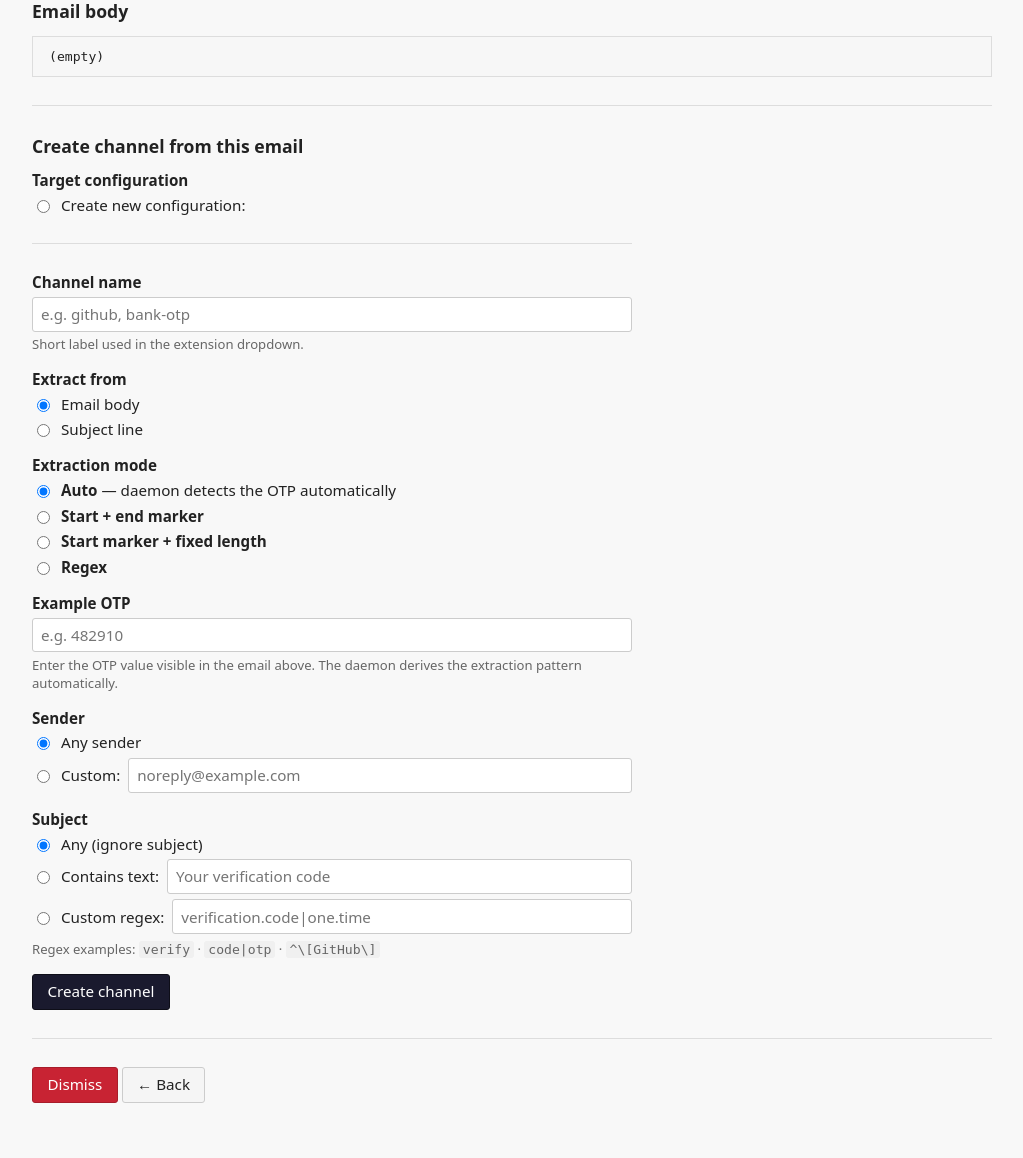
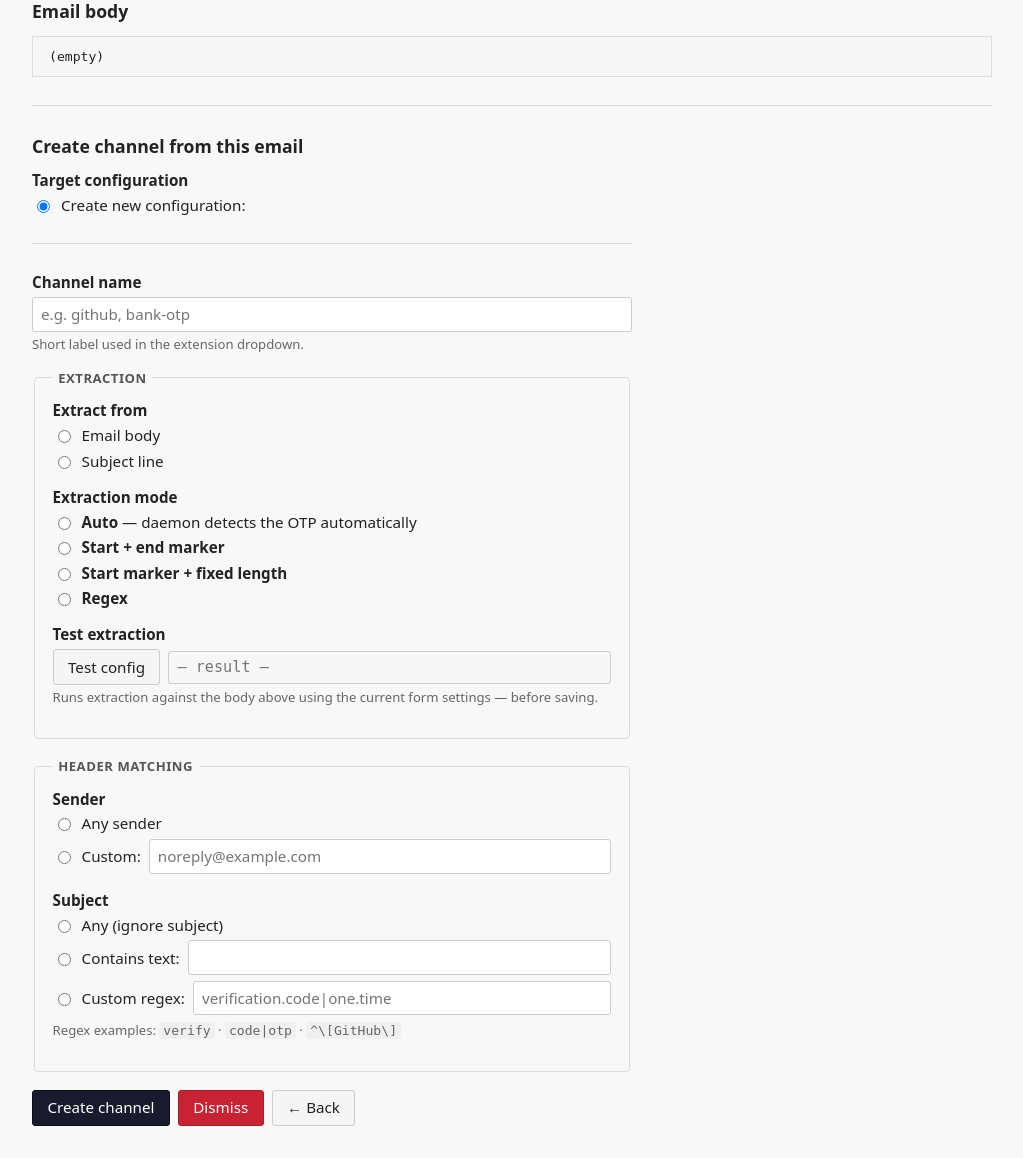
Before and after one commit to fatihgey/noncey.daemon, a Flask app: template templates/admin/unmatched_detail.html in a window 1280 px wide. Shown: the part 215-1373 px from the top of the page, without its empty margins (128-1151 px from the left). Before the commit the page ends 1318 px from the top, so only its background shows below. Run offline with Flask 3, Linux system fonts and the light colour scheme; the template is opened without the code that fills it, so the values that code supplies are empty.

Commit message:
feat(unmatched): channel form improvements (change #24)
- Default channel name pre-filled: SMS / SMS #2 / Email / Email #2 etc.
  based on count of existing providers of that type for the user
- Group extraction fields under an "Extraction" fieldset
- Add "Test extraction" pre-flight: Test config button + read-only result
  field; POSTs current form state to new /test-extract endpoint and shows
  extracted nonce (or error) without saving anything
- Group sender/subject/SMS matching fields under "Header Matching" fieldset
- Move Create channel / Dismiss / Back into a single flex button row
- Sticky form state on errors: all inputs repopulate from submitted values
  via fd=request.form passed to every error render; no data loss on retry
- Add /unmatched/<id>/test-extract AJAX endpoint reusing existing
  extract_nonce + _derive_auto_markers logic

Co-Authored-By: Claude Sonnet 4.6 <noreply@anthropic.com>

```diff
--- a/templates/admin/unmatched_detail.html
+++ b/templates/admin/unmatched_detail.html
@@ -2,7 +2,10 @@
 {% block title %}noncey — unmatched {{ 'SMS' if row.channel_type == 'sms' else 'email' }} #{{ row.id }}{% endblock %}
 {% block content %}
 
-{% set is_sms = (row.channel_type == 'sms') %}
+{% set is_sms      = (row.channel_type == 'sms') %}
+{% set sel_config  = fd.get('config_choice', '') %}
+{% set sel_mode    = fd.get('extract_mode',  'auto') %}
+{% set sel_source  = fd.get('extract_source','body') %}
 
 <h1>
   Unmatched {% if is_sms %}<span class="badge badge-sms">SMS</span>{% else %}<span class="badge badge-email">EMAIL</span>{% endif %}
@@ -28,7 +31,7 @@
 
 <h2>Create channel from this {{ 'SMS' if is_sms else 'email' }}</h2>
 
-<form method="post" style="max-width:600px;">
+<form id="channel-form" method="post" style="max-width:600px;">
   <input type="hidden" name="action" value="promote">
   <input type="hidden" name="channel_type" value="{{ row.channel_type }}">
 
@@ -39,38 +42,48 @@
     {% for c in user_configs %}
     <label style="font-weight:normal;display:flex;align-items:center;gap:.5rem;margin-bottom:.3rem;">
       <input type="radio" name="config_choice" value="{{ c.id }}"
-             {{ 'checked' if loop.first }}>
+             {{ 'checked' if sel_config == (c.id|string) or (not sel_config and loop.first) }}>
       {{ c.name }}{% if c.version != '-1' %} <span style="color:#888;">{{ c.version }}</span>{% endif %}
     </label>
     {% endfor %}
     {% endif %}
     <label style="font-weight:normal;display:flex;align-items:center;gap:.5rem;margin-bottom:.3rem;">
-      <input type="radio" name="config_choice" value="new" id="config-new-radio">
+      <input type="radio" name="config_choice" value="new" id="config-new-radio"
+             {{ 'checked' if sel_config == 'new' or (not sel_config and not user_configs) }}>
       Create new configuration:
     </label>
-    <div id="new-config-fields" style="display:none;margin-left:1.5rem;margin-top:.35rem;">
+    <div id="new-config-fields" style="{{ '' if sel_config == 'new' else 'display:none;' }}margin-left:1.5rem;margin-top:.35rem;">
       <input type="text" name="new_config_name" placeholder="Configuration name"
+             value="{{ fd.get('new_config_name', '') }}"
              autocomplete="off"
              onfocus="document.getElementById('config-new-radio').checked=true">
     </div>
   </div>
   <hr>
 
+  {# ── Channel name ── #}
   <div class="field">
     <label for="tag">Channel name</label>
     <input type="text" id="tag" name="tag" required autocomplete="off" spellcheck="false"
+           value="{{ fd.get('tag', default_tag) }}"
            placeholder="e.g. github, bank-otp">
     <p class="hint">Short label used in the extension dropdown.</p>
   </div>
+
+  {# ── Extraction group ── #}
+  <fieldset class="form-group">
+    <legend>Extraction</legend>
 
     {% if not is_sms %}
     <div class="field">
       <label>Extract from</label>
       <label style="font-weight:normal;display:flex;align-items:center;gap:.5rem;margin-bottom:.35rem;">
-      <input type="radio" name="extract_source" value="body" checked> Email body
+        <input type="radio" name="extract_source" value="body"
+               {{ 'checked' if sel_source == 'body' }}> Email body
       </label>
       <label style="font-weight:normal;display:flex;align-items:center;gap:.5rem;">
-      <input type="radio" name="extract_source" value="subject"> Subject line
+        <input type="radio" name="extract_source" value="subject"
+               {{ 'checked' if sel_source == 'subject' }}> Subject line
       </label>
     </div>
     {% else %}
@@ -80,19 +93,23 @@
     <div class="field">
       <label>Extraction mode</label>
       <label style="font-weight:normal;display:flex;align-items:center;gap:.5rem;margin-bottom:.35rem;">
-      <input type="radio" name="extract_mode" value="auto" checked>
+        <input type="radio" name="extract_mode" value="auto"
+               {{ 'checked' if sel_mode == 'auto' }}>
         <span><strong>Auto</strong> — daemon detects the OTP automatically</span>
       </label>
       <label style="font-weight:normal;display:flex;align-items:center;gap:.5rem;margin-bottom:.35rem;">
-      <input type="radio" name="extract_mode" value="markers">
+        <input type="radio" name="extract_mode" value="markers"
+               {{ 'checked' if sel_mode == 'markers' }}>
         <strong>Start + end marker</strong>
       </label>
       <label style="font-weight:normal;display:flex;align-items:center;gap:.5rem;margin-bottom:.35rem;">
-      <input type="radio" name="extract_mode" value="start_length">
+        <input type="radio" name="extract_mode" value="start_length"
+               {{ 'checked' if sel_mode == 'start_length' }}>
         <strong>Start marker + fixed length</strong>
       </label>
       <label style="font-weight:normal;display:flex;align-items:center;gap:.5rem;">
-      <input type="radio" name="extract_mode" value="regex">
+        <input type="radio" name="extract_mode" value="regex"
+               {{ 'checked' if sel_mode == 'regex' }}>
         <strong>Regex</strong>
       </label>
     </div>
@@ -100,7 +117,8 @@
     <div id="auto-field" class="field" style="display:none;">
       <label for="example_otp">Example OTP</label>
       <input type="text" id="example_otp" name="example_otp"
-           autocomplete="off" spellcheck="false" placeholder="e.g. 482910">
+             autocomplete="off" spellcheck="false" placeholder="e.g. 482910"
+             value="{{ fd.get('example_otp', '') }}">
       <p class="hint">
         Enter the OTP value visible in the {{ 'SMS' if is_sms else 'email' }} above.
         The daemon derives the extraction pattern automatically.
@@ -116,26 +134,31 @@
       </div>
       <label for="nonce_start_marker">Start marker</label>
       <input type="text" id="nonce_start_marker" name="nonce_start_marker"
-           autocomplete="off" spellcheck="false">
+             autocomplete="off" spellcheck="false"
+             value="{{ fd.get('nonce_start_marker', '') }}">
       <p class="hint">Text immediately before the OTP in the source text.</p>
     </div>
 
     <div id="end-field" class="field" style="display:none;">
       <label for="nonce_end_marker">End marker <small>(optional)</small></label>
       <input type="text" id="nonce_end_marker" name="nonce_end_marker"
-           autocomplete="off" spellcheck="false">
+             autocomplete="off" spellcheck="false"
+             value="{{ fd.get('nonce_end_marker', '') }}">
       <p class="hint">Text immediately after the OTP. Leave blank to read to end of line.</p>
     </div>
 
     <div id="length-field" class="field" style="display:none;">
       <label for="nonce_length">OTP length <small>(characters)</small></label>
-    <input type="number" id="nonce_length" name="nonce_length" min="1" max="20" style="width:6rem;">
+      <input type="number" id="nonce_length" name="nonce_length" min="1" max="20"
+             style="width:6rem;"
+             value="{{ fd.get('nonce_length', '') }}">
     </div>
 
     <div id="regex-field" class="field" style="display:none;">
       <label for="nonce_regex">Regex pattern</label>
       <input type="text" id="nonce_regex" name="nonce_regex_pattern"
-           autocomplete="off" spellcheck="false" style="font-family:monospace;">
+             autocomplete="off" spellcheck="false" style="font-family:monospace;"
+             value="{{ fd.get('nonce_regex_pattern', '') }}">
       <p class="hint">
         Applied <strong>line by line</strong> — <code>\n</code> never appears in the input.<br>
         Use a <strong>capturing group</strong> <code>( )</code> to mark the nonce within the match.
@@ -146,96 +169,136 @@
       </p>
     </div>
 
+    {# ── Test Extraction ── #}
+    <div class="field" style="margin-top:.25rem;">
+      <label>Test extraction</label>
+      <div style="display:flex;gap:.5rem;align-items:center;">
+        <button type="button" id="test-btn" class="btn" onclick="runTestExtraction()">Test config</button>
+        <input type="text" id="test-result" readonly placeholder="— result —"
+               style="flex:1;background:#f7f7f7;cursor:default;font-family:monospace;color:#155724;">
+      </div>
+      <p class="hint">Runs extraction against the body above using the current form settings — before saving.</p>
+    </div>
+  </fieldset>
+
+  {# ── Header Matching group ── #}
+  <fieldset class="form-group">
+    <legend>Header Matching</legend>
+
     {% if is_sms %}
-  {# ── SMS: top-level match_by radio → phone section OR body section ── #}
+    {# SMS: match_by radio → phone section OR body section #}
+    {% set sel_match_by = fd.get('match_by', 'phone') %}
     <input type="hidden" name="sender_mode" id="ud-sender-mode-val"
-         value="{{ 'sample' if row.sender else 'custom' }}">
+           value="{{ fd.get('sender_mode', 'sample' if row.sender else 'custom') }}">
 
     <div class="field">
       <label>Match by</label>
       <label style="font-weight:normal;display:flex;align-items:center;gap:.5rem;margin-bottom:.35rem;">
-      <input type="radio" name="match_by" value="phone" id="ud-match-phone" checked
+        <input type="radio" name="match_by" value="phone" id="ud-match-phone"
+               {{ 'checked' if sel_match_by == 'phone' }}
                onchange="udSmsMatchChanged()">
         Sender phone
       </label>
       <label style="font-weight:normal;display:flex;align-items:center;gap:.5rem;">
         <input type="radio" name="match_by" value="body" id="ud-match-body"
+               {{ 'checked' if sel_match_by == 'body' }}
                onchange="udSmsMatchChanged()">
         Body pattern
       </label>
     </div>
 
-  {# ── Phone sub-section ── #}
+    {# Phone sub-section #}
+    {% set sel_phone_sub = fd.get('phone_sub', 'sample') %}
     <div id="ud-phone-section" class="field" style="margin-left:1.5rem;">
       {% if row.sender %}
       <label style="font-weight:normal;display:flex;align-items:center;gap:.5rem;margin-bottom:.35rem;">
-      <input type="radio" name="phone_sub" value="sample" checked
+        <input type="radio" name="phone_sub" value="sample"
+               {{ 'checked' if sel_phone_sub == 'sample' or not fd.get('phone_sub') }}
                onchange="document.getElementById('ud-sender-mode-val').value='sample'">
         Use sender from this SMS — <code>{{ row.sender }}</code>
       </label>
       <label style="font-weight:normal;display:flex;align-items:center;gap:.5rem;">
         <input type="radio" name="phone_sub" value="custom" id="ud-phone-sub-custom"
+               {{ 'checked' if sel_phone_sub == 'custom' }}
                onchange="document.getElementById('ud-sender-mode-val').value='custom'">
         Custom:
         <input type="text" name="sender_custom" placeholder="+491234567890"
                autocomplete="off" spellcheck="false" style="width:auto;flex:1;"
+               value="{{ fd.get('sender_custom', '') }}"
                onfocus="document.getElementById('ud-phone-sub-custom').checked=true;
                         document.getElementById('ud-sender-mode-val').value='custom'">
       </label>
       {% else %}
       <input type="text" name="sender_custom" placeholder="+491234567890"
-           autocomplete="off" spellcheck="false" style="max-width:20rem;">
+             autocomplete="off" spellcheck="false" style="max-width:20rem;"
+             value="{{ fd.get('sender_custom', '') }}">
       {% endif %}
     </div>
 
-  {# ── Body sub-section ── #}
+    {# Body sub-section #}
+    {% set sel_body_mode = fd.get('body_mode', 'any') %}
     <div id="ud-body-section" class="field" style="display:none;margin-left:1.5rem;">
       <label style="font-weight:normal;display:flex;align-items:center;gap:.5rem;margin-bottom:.35rem;">
-      <input type="radio" name="body_mode" value="any" checked>
+        <input type="radio" name="body_mode" value="any"
+               {{ 'checked' if sel_body_mode == 'any' or not fd.get('body_mode') }}>
         Any body
       </label>
       <label style="font-weight:normal;display:flex;align-items:center;gap:.5rem;margin-bottom:.35rem;">
-      <input type="radio" name="body_mode" value="starts_with" id="body-starts-radio">
+        <input type="radio" name="body_mode" value="starts_with" id="body-starts-radio"
+               {{ 'checked' if sel_body_mode == 'starts_with' }}>
         Begins with:
         <input type="text" name="body_text" id="body-text-input"
                placeholder="Your OTP is" autocomplete="off" spellcheck="false"
-             style="width:auto;flex:1;" onfocus="document.getElementById('body-starts-radio').checked=true">
+               style="width:auto;flex:1;"
+               value="{{ fd.get('body_text', '') }}"
+               onfocus="document.getElementById('body-starts-radio').checked=true">
       </label>
       <label style="font-weight:normal;display:flex;align-items:center;gap:.5rem;">
-      <input type="radio" name="body_mode" value="regex" id="body-regex-radio">
+        <input type="radio" name="body_mode" value="regex" id="body-regex-radio"
+               {{ 'checked' if sel_body_mode == 'regex' }}>
         Regex:
         <input type="text" name="body_regex" id="body-regex-input"
                placeholder="^Your\s+OTP" autocomplete="off" spellcheck="false"
                style="width:auto;flex:1;font-family:monospace;"
+               value="{{ fd.get('body_regex', '') }}"
                onfocus="document.getElementById('body-regex-radio').checked=true">
       </label>
     </div>
 
     {% else %}
-  {# ── Email: sender + subject ── #}
+    {# Email: sender + subject #}
+    {% set sel_sender_default = 'sample' if row.sender else ('fwd' if row.fwd_sender else 'any') %}
+    {% set sel_sender  = fd.get('sender_mode', sel_sender_default) %}
+    {% set sel_subject = fd.get('subject_mode', 'any') %}
+
     <div class="field">
       <label>Sender</label>
       {% if row.sender %}
       <label style="font-weight:normal;display:flex;align-items:center;gap:.5rem;margin-bottom:.35rem;">
-      <input type="radio" name="sender_mode" value="sample" checked>
+        <input type="radio" name="sender_mode" value="sample"
+               {{ 'checked' if sel_sender == 'sample' }}>
         {% if row.fwd_sender %}Outer sender (forwarder){% else %}Origin{% endif %} — <code>{{ row.sender }}</code>
       </label>
       {% endif %}
       {% if row.fwd_sender %}
       <label style="font-weight:normal;display:flex;align-items:center;gap:.5rem;margin-bottom:.35rem;">
-      <input type="radio" name="sender_mode" value="fwd" {{ 'checked' if not row.sender }}>
+        <input type="radio" name="sender_mode" value="fwd"
+               {{ 'checked' if sel_sender == 'fwd' }}>
         Origin of forwarded email — <code>{{ row.fwd_sender }}</code>
       </label>
       {% endif %}
       <label style="font-weight:normal;display:flex;align-items:center;gap:.5rem;margin-bottom:.35rem;">
-      <input type="radio" name="sender_mode" value="any" {{ 'checked' if not row.sender and not row.fwd_sender }}>
+        <input type="radio" name="sender_mode" value="any"
+               {{ 'checked' if sel_sender == 'any' }}>
         Any sender
       </label>
       <label style="font-weight:normal;display:flex;align-items:center;gap:.5rem;margin-bottom:.35rem;">
-      <input type="radio" name="sender_mode" value="custom" id="sender-custom-radio">
+        <input type="radio" name="sender_mode" value="custom" id="sender-custom-radio"
+               {{ 'checked' if sel_sender == 'custom' }}>
         Custom:
         <input type="text" name="sender_custom" placeholder="noreply@example.com"
                autocomplete="off" spellcheck="false" style="width:auto;flex:1;"
+               value="{{ fd.get('sender_custom', '') }}"
                onfocus="document.getElementById('sender-custom-radio').checked=true">
       </label>
     </div>
@@ -243,53 +306,67 @@
     <div class="field">
       <label>Subject</label>
       <label style="font-weight:normal;display:flex;align-items:center;gap:.5rem;margin-bottom:.35rem;">
-      <input type="radio" name="subject_mode" value="any" checked>
+        <input type="radio" name="subject_mode" value="any"
+               {{ 'checked' if sel_subject == 'any' }}>
         Any (ignore subject)
       </label>
-    {% if row.subject %}
       <label style="font-weight:normal;display:flex;align-items:center;gap:.5rem;margin-bottom:.35rem;">
-      <input type="radio" name="subject_mode" value="contains" id="subject-contains-radio">
+        <input type="radio" name="subject_mode" value="contains" id="subject-contains-radio"
+               {{ 'checked' if sel_subject == 'contains' }}>
         Contains text:
-      <input type="text" name="subject_text" value="{{ row.subject }}"
+        <input type="text" name="subject_text"
+               value="{{ fd.get('subject_text', row.subject or '') }}"
                autocomplete="off" spellcheck="false" style="width:auto;flex:1;"
                onfocus="document.getElementById('subject-contains-radio').checked=true">
       </label>
-    {% else %}
       <label style="font-weight:normal;display:flex;align-items:center;gap:.5rem;margin-bottom:.35rem;">
-      <input type="radio" name="subject_mode" value="contains" id="subject-contains-radio">
-      Contains text:
-      <input type="text" name="subject_text" placeholder="Your verification code"
-             autocomplete="off" spellcheck="false" style="width:auto;flex:1;"
-             onfocus="document.getElementById('subject-contains-radio').checked=true">
-    </label>
-    {% endif %}
-    <label style="font-weight:normal;display:flex;align-items:center;gap:.5rem;margin-bottom:.35rem;">
-      <input type="radio" name="subject_mode" value="regex" id="subject-regex-radio">
+        <input type="radio" name="subject_mode" value="regex" id="subject-regex-radio"
+               {{ 'checked' if sel_subject == 'regex' }}>
         Custom regex:
         <input type="text" name="subject_regex" placeholder="verification.code|one.time"
                autocomplete="off" spellcheck="false" style="width:auto;flex:1;"
+               value="{{ fd.get('subject_regex', '') }}"
                onfocus="document.getElementById('subject-regex-radio').checked=true">
       </label>
       <p class="hint">Regex examples: <code>verify</code> · <code>code|otp</code> · <code>^\[GitHub\]</code></p>
     </div>
     {% endif %}
 
+  </fieldset>
+
+  {# ── Action row: Create channel · Dismiss · Back ── #}
+  <div style="display:flex;gap:.5rem;flex-wrap:wrap;margin-top:.5rem;">
     <input class="btn btn-primary" type="submit" value="Create channel">
+    <button class="btn btn-danger" type="submit" form="dismiss-form"
+            onclick="return confirm('Dismiss this item without creating a channel?')">Dismiss</button>
+    <a class="btn" href="{{ url_for('admin.unmatched_list') }}">← Back</a>
+  </div>
 </form>
 
-<hr>
-
-<form method="post" action="{{ url_for('admin.unmatched_dismiss', email_id=row.id) }}">
-  <button class="btn btn-danger" type="submit"
-          onclick="return confirm('Dismiss this item without creating a channel?')">Dismiss</button>
-  <a class="btn" href="{{ url_for('admin.unmatched_list') }}">← Back</a>
-</form>
+{# Hidden dismiss form — target of the Dismiss button via HTML form= attribute #}
+<form id="dismiss-form" method="post"
+      action="{{ url_for('admin.unmatched_dismiss', email_id=row.id) }}"></form>
 
 <style>
 .badge { display:inline-block; padding:.15rem .4rem; border-radius:3px;
          font-size:.72rem; font-weight:700; letter-spacing:.03em; }
 .badge-sms   { background:#e8f4fd; color:#0066cc; border:1px solid #b8d4f0; }
 .badge-email { background:#f0f0f0; color:#555;    border:1px solid #ccc; }
+
+fieldset.form-group {
+  border: 1px solid #ddd;
+  border-radius: 4px;
+  padding: .85rem 1.1rem 1rem;
+  margin-bottom: 1.1rem;
+}
+fieldset.form-group > legend {
+  font-weight: 600;
+  font-size: .82rem;
+  padding: 0 .35rem;
+  color: #555;
+  letter-spacing: .04em;
+  text-transform: uppercase;
+}
 </style>
 
 <script>
@@ -316,11 +393,11 @@ updateMode();
 
 // ── SMS: toggle phone / body sections ────────────────────────────────────────
 function udSmsMatchChanged() {
-  var isPhone = document.getElementById('ud-match-phone') &&
-                document.getElementById('ud-match-phone').checked;
-  var phoneEl = document.getElementById('ud-phone-section');
-  var bodyEl  = document.getElementById('ud-body-section');
-  if (!phoneEl || !bodyEl) return;
+  var matchPhoneEl = document.getElementById('ud-match-phone');
+  var phoneEl      = document.getElementById('ud-phone-section');
+  var bodyEl       = document.getElementById('ud-body-section');
+  if (!matchPhoneEl || !phoneEl || !bodyEl) return;
+  var isPhone = matchPhoneEl.checked;
   phoneEl.style.display = isPhone ? '' : 'none';
   bodyEl.style.display  = isPhone ? 'none' : '';
   var modeEl = document.getElementById('ud-sender-mode-val');
@@ -336,6 +413,9 @@ function udSmsMatchChanged() {
     {% endif %}
   }
 }
+{% if is_sms %}
+udSmsMatchChanged();
+{% endif %}
 
 function detectMarkers() {
   var mode  = document.querySelector('input[name=extract_mode]:checked').value;
@@ -360,6 +440,37 @@ function detectMarkers() {
     document.getElementById('nonce_length').value = nonce.length;
   }
 }
+
+function runTestExtraction() {
+  var result = document.getElementById('test-result');
+  var btn    = document.getElementById('test-btn');
+  result.value = 'Testing\u2026';
+  result.style.color = '#888';
+  btn.disabled = true;
+
+  var fd = new FormData(document.getElementById('channel-form'));
+
+  fetch('{{ url_for("admin.unmatched_test_extract", email_id=row.id) }}', {
+    method: 'POST',
+    body: fd
+  })
+  .then(function(r) { return r.json(); })
+  .then(function(data) {
+    if (data.nonce !== undefined) {
+      result.value = data.nonce;
+      result.style.color = '#155724';
+    } else {
+      result.value = '\u2717 ' + (data.error || 'No match');
+      result.style.color = '#721c24';
+    }
+    btn.disabled = false;
+  })
+  .catch(function() {
+    result.value = '\u2717 Request failed';
+    result.style.color = '#721c24';
+    btn.disabled = false;
+  });
+}
 </script>
 
 {% endblock %}
```
Also changed, not shown: admin.py (+68 -22 lines). Lines whose indentation alone changed are shown as unchanged.
